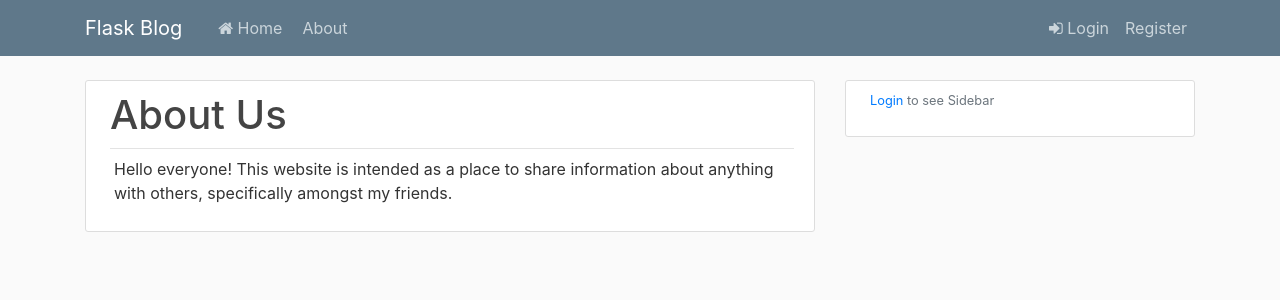
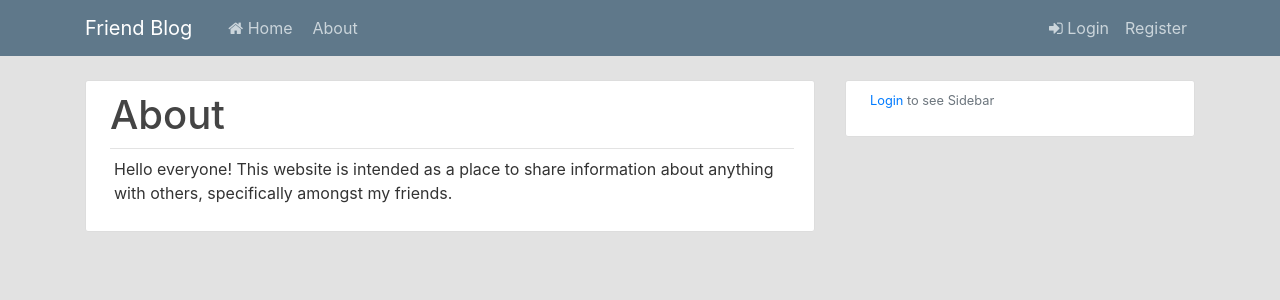
Before and after one commit to EdwardCaf/Friend-Blog, a Flask app: page /about in a window 1280 px wide. Shown: the top 300 px of the page. Run offline with Flask 2, Linux system fonts and the light colour scheme; some libraries are stand-ins or nearby versions.

Commit message:
Style and theme

```diff
--- a/flaskblog/templates/about.html
+++ b/flaskblog/templates/about.html
@@ -3,7 +3,7 @@
     <article class="media content-section">
         <div class="media-body">
             <div class="article-metadata ml-1">
-                <h1>About Us</h1>
+                <h1>About</h1>
             </div>
             <div class="mt-2 ml-2">
                 <p>Hello everyone! This website is intended as a place to share information about anything with others,
--- a/flaskblog/templates/layout.html
+++ b/flaskblog/templates/layout.html
@@ -9,19 +9,25 @@
   <link rel="stylesheet" href="https://stackpath.bootstrapcdn.com/bootstrap/4.1.3/css/bootstrap.min.css" crossorigin="anonymous">
   <link rel="stylesheet" type="text/css" href="{{url_for('static', filename='main.css')}}">
 
+  <style>
+    .bg-body {
+      background-color: #e2e2e2;
+    }
+  </style>
+
   {% if title %}
-  <title>Flask Blog - {{ title }}</title>
+  <title>Friend Blog - {{ title }}</title>
   {% else %}
-  <title>Flask Blog</title>
+  <title>Friend Blog</title>
   {% endif %}
 </head>
 
-<body>
+<body class="bg-body">
 
   <header class="site-header">
     <nav class="navbar navbar-expand-md navbar-dark bg-steel fixed-top">
       <div class="container">
-        <a class="navbar-brand mr-4" href="/">Flask Blog</a>
+        <a class="navbar-brand mr-4" href="/">Friend Blog</a>
         <button class="navbar-toggler" type="button" data-toggle="collapse" data-target="#navbarToggle" aria-controls="navbarToggle" aria-expanded="false" aria-label="Toggle navigation">
           <span class="navbar-toggler-icon"></span>
         </button>
```
